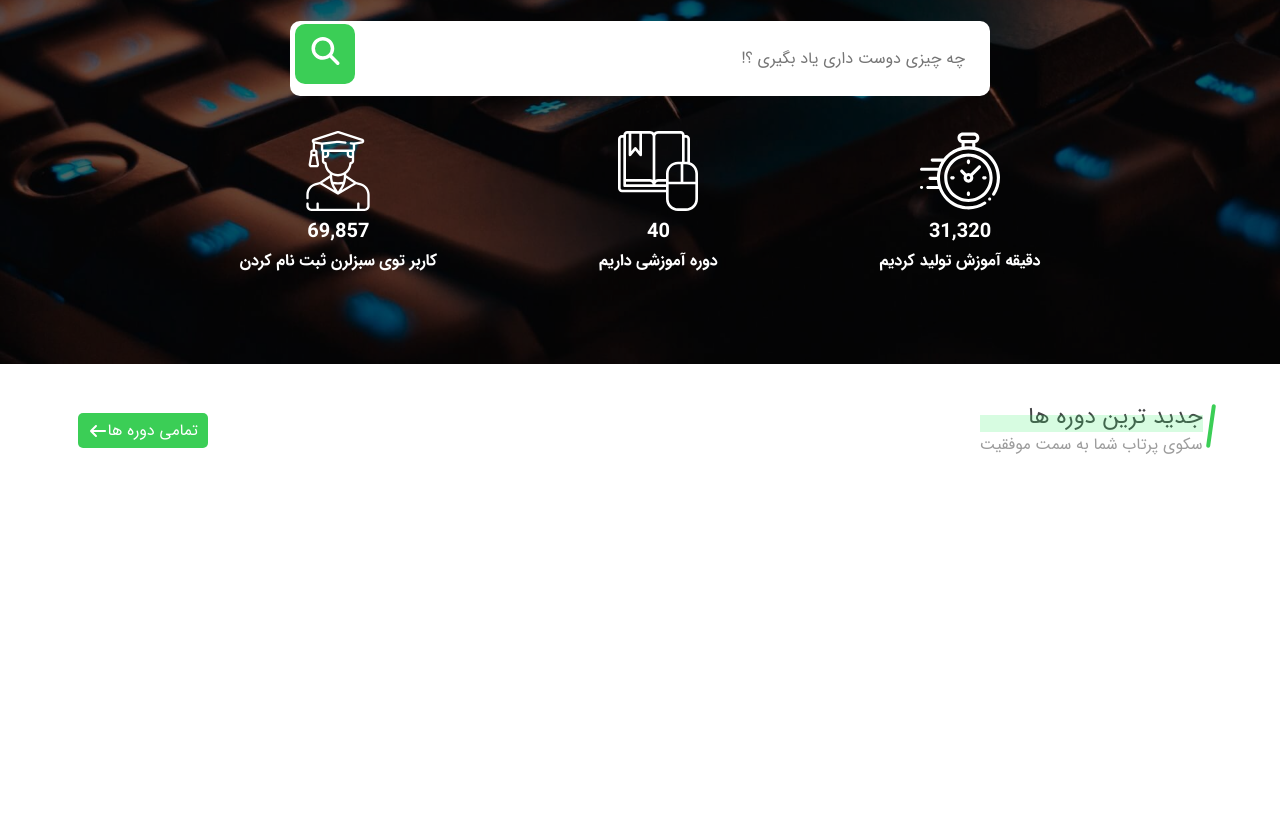
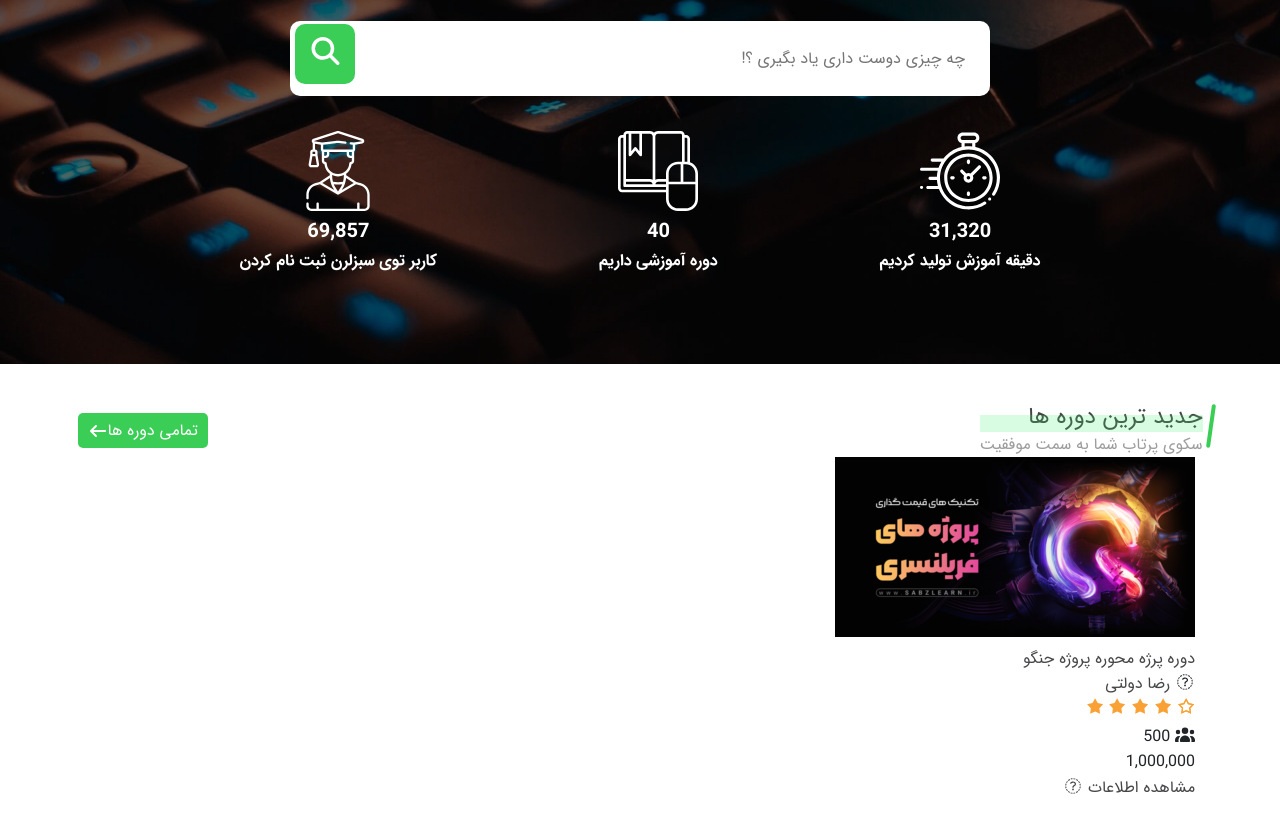
Before and after one commit to mattyhosseini/Clone-Sabzlearn-Web, a plain HTML site: page index.html in a window 1280 px wide. Shown: the part 361-1194 px from the top of the page. Before the commit the page ends 858 px from the top, so only its background shows below. Drawn offline with Linux system fonts and the light colour scheme.

Commit message:
feat(html) |to fix html section course-box

```diff
--- a/index.html
+++ b/index.html
@@ -397,10 +397,91 @@
             </a>
           </div>
         </div>
-        <div class="courses-content"></div>
+        <div class="courses-content">
+          <div class="container">
+            <div class="row">
+              <div class="col-4">
+                <div class="course-box">
+                  <a href="#">
+                    <img
+                      src="./images/courses/fareelancer.png"
+                      alt="course img"
+                      class="course-box__img"
+                    />
+                  </a>
+                  <div class="course-box__main">
+                    <a href="#" class="course-box__title"
+                      >دوره پرژه محوره پروژه جنگو</a
+                    >
+                    <div class="course-box__rating-teacher">
+                      <div class="course-box__teacher">
+                        <i class="fas fa-teacher course-box__teacher-icon"></i>
+                        <a href="#" class="course-box__teacher-link"
+                          >رضا دولتی</a
+                        >
+                      </div>
+                      <div class="course-box__rating">
+                        <div class="course-box__rating">
+                          <div class="course-box__rating">
+                            <div class="course-box__rating">
+                              <div class="course-box__rating">
+                                <img
+                                  src="./images/svgs/star.svg"
+                                  alt="rating"
+                                  class="course-box__star"
+                                />
+                                <img
+                                  src="./images/svgs/star_fill.svg"
+                                  alt="rating"
+                                  class="course-box__star"
+                                />
+                                <img
+                                  src="./images/svgs/star_fill.svg"
+                                  alt="rating"
+                                  class="course-box__star"
+                                />
+                                <img
+                                  src="./images/svgs/star_fill.svg"
+                                  alt="rating"
+                                  class="course-box__star"
+                                />
+                                <img
+                                  src="./images/svgs/star_fill.svg"
+                                  alt="rating"
+                                  class="course-box__star"
+                                />
+                              </div>
+                            </div>
+                            <div class="course-box__stats">
+                              <div class="course-box__users">
+                                <i class="fas fa-users course-box__users"></i>
+                                <span class="course-box__user-text">500</span>
+                              </div>
+                              <span class="course-box__price">1,000,000</span>
+                            </div>
+                          </div>
+                          <div class="course-box__footer">
+                            <a href="#" class="course-box__footer-link">
+                              مشاهده اطلاعات
+                              <i
+                                class="fas fa-arow-left"
+                                course-box__footer-icon
+                              ></i>
+                            </a>
+                          </div>
+                        </div>
+                      </div>
+                    </div>
+                  </div>
+                </div>
+              </div>
+            </div>
+          </div>
+        </div>
       </div>
     </div>
     <!-- Finish Laster Courses -->
+
     <script src="./vendor/fontAwesome/all.min.js"></script>
   </body>
 </html>
```
Also changed, not shown: images/courses/fareelancer.png (added), images/courses/jango.png (added), images/courses/js_project.png (added), images/courses/nodejs.png (added), images/courses/python.png (added), images/courses/youtuber.png (added).
